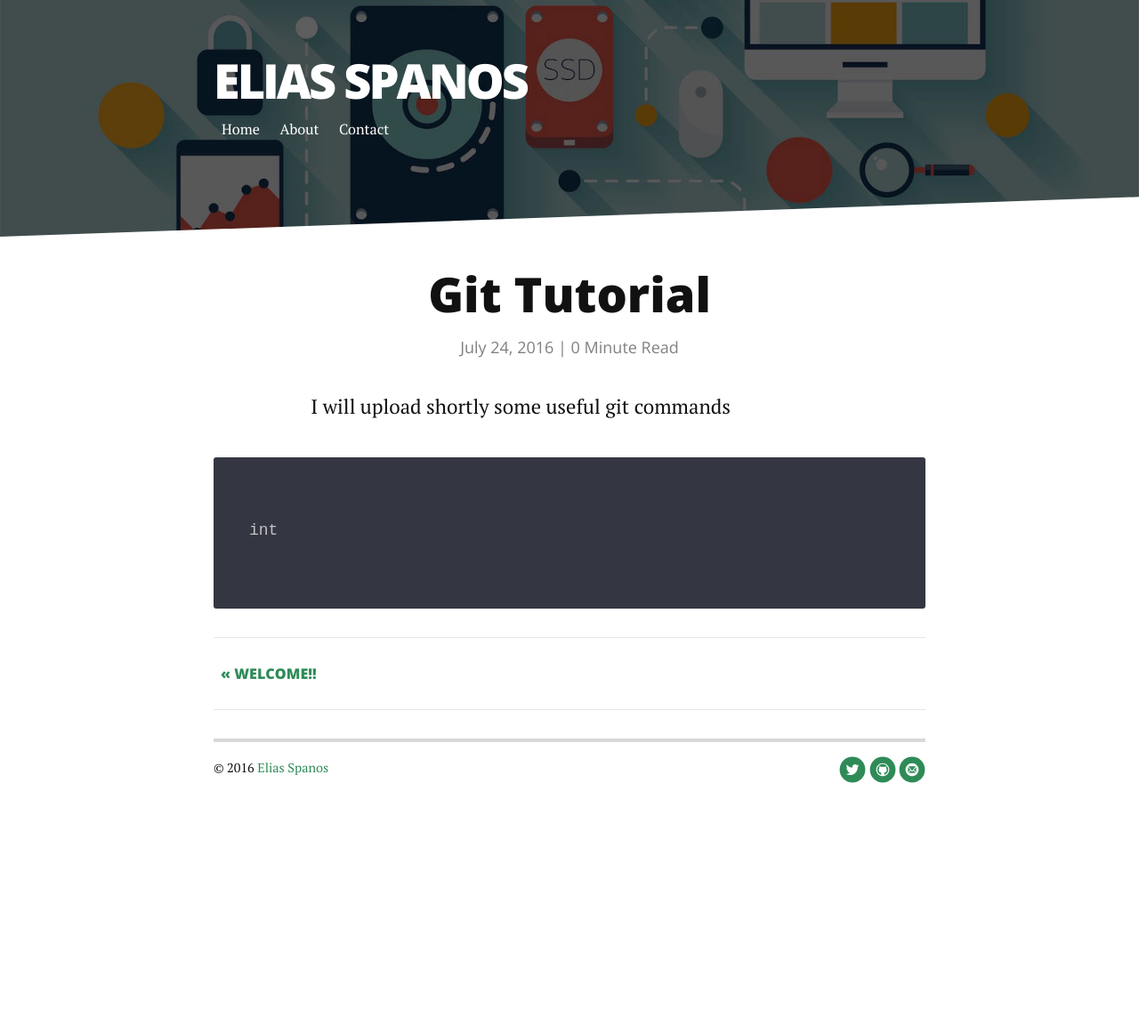
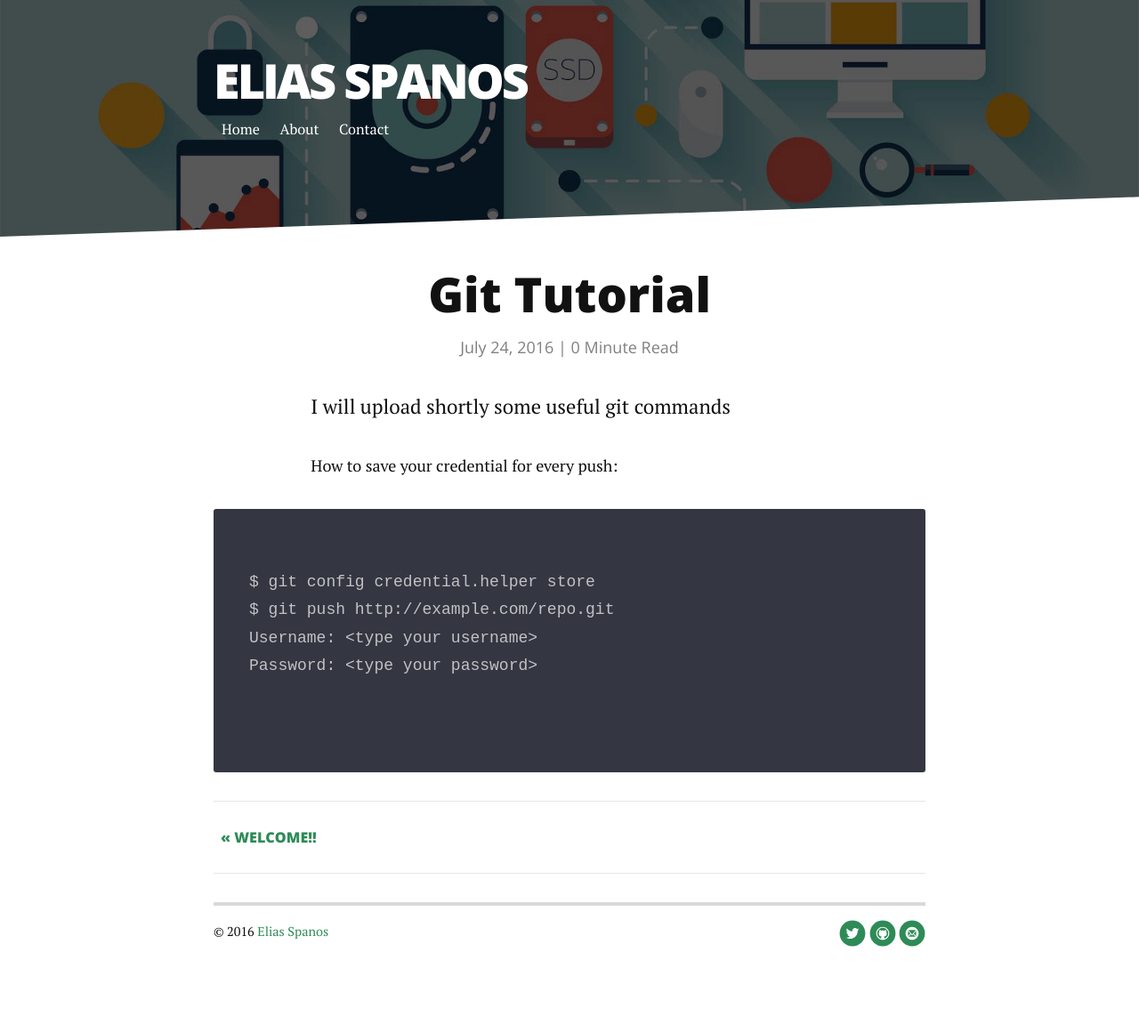
Before and after one commit to spanoselias/testmp-spanoselias.github.io, a Jekyll site: the page built from _posts/2016-07-24-test2-post.markdown, in a window 1280 px wide. Shown: the whole page at 89% size. Built offline with Jekyll 4.4.1, drawn with Linux system fonts in a browser that asks for light colours; nearby versions of some CDN libraries; before the commit the page ends 968 px from its top, so only the background shows below that.

Commit message:
Constructing my Blog

````diff
--- a/_posts/2016-07-24-test2-post.markdown
+++ b/_posts/2016-07-24-test2-post.markdown
@@ -6,6 +6,13 @@ date:   2016-07-24
 
 <p class="intro"><span class="dropcap"></span> I will upload shortly some useful git commands </p>
 
+How to save your credential for every push:
+
+
 ```
-int
+$ git config credential.helper store
+$ git push http://example.com/repo.git
+Username: <type your username>
+Password: <type your password>
+
 ```
````
